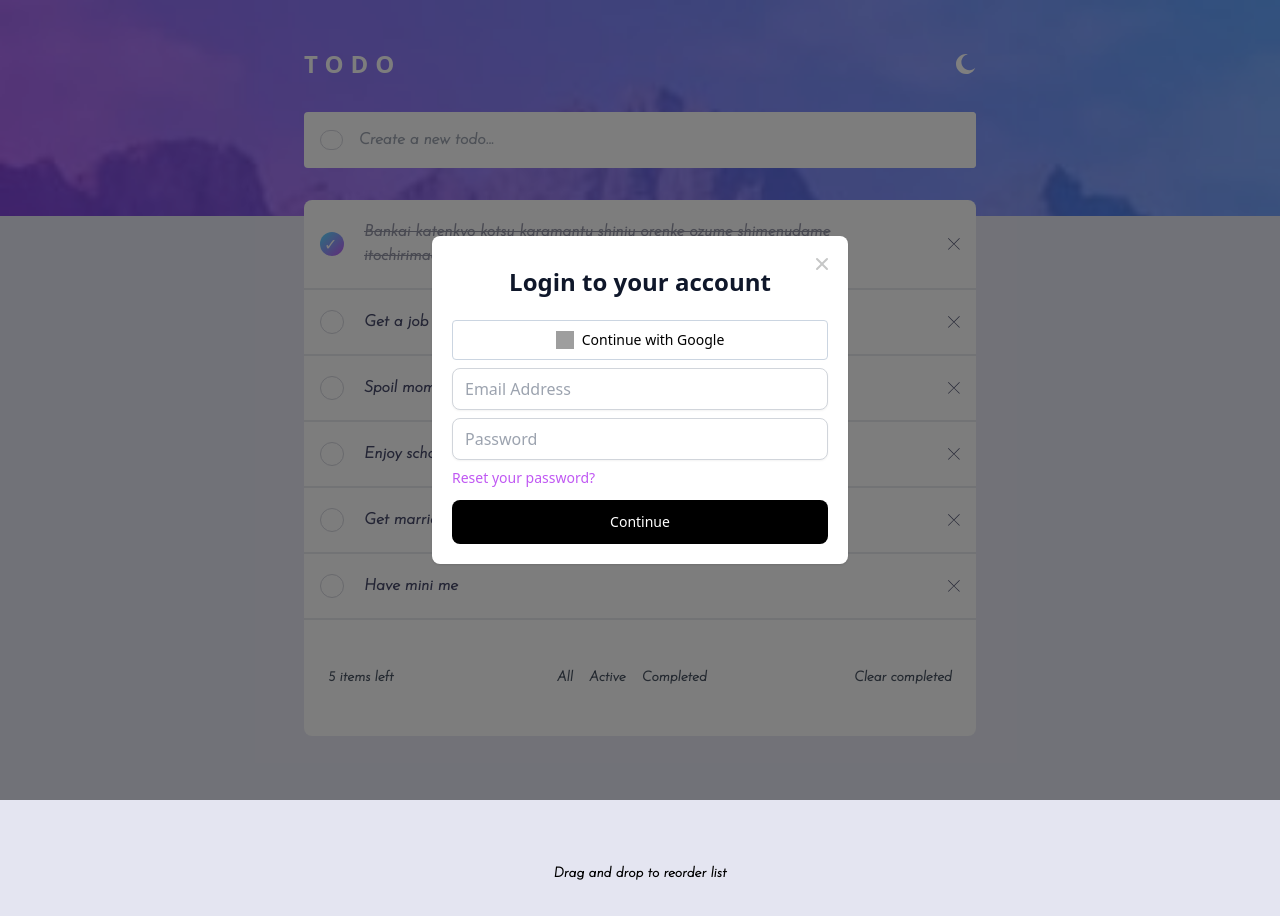
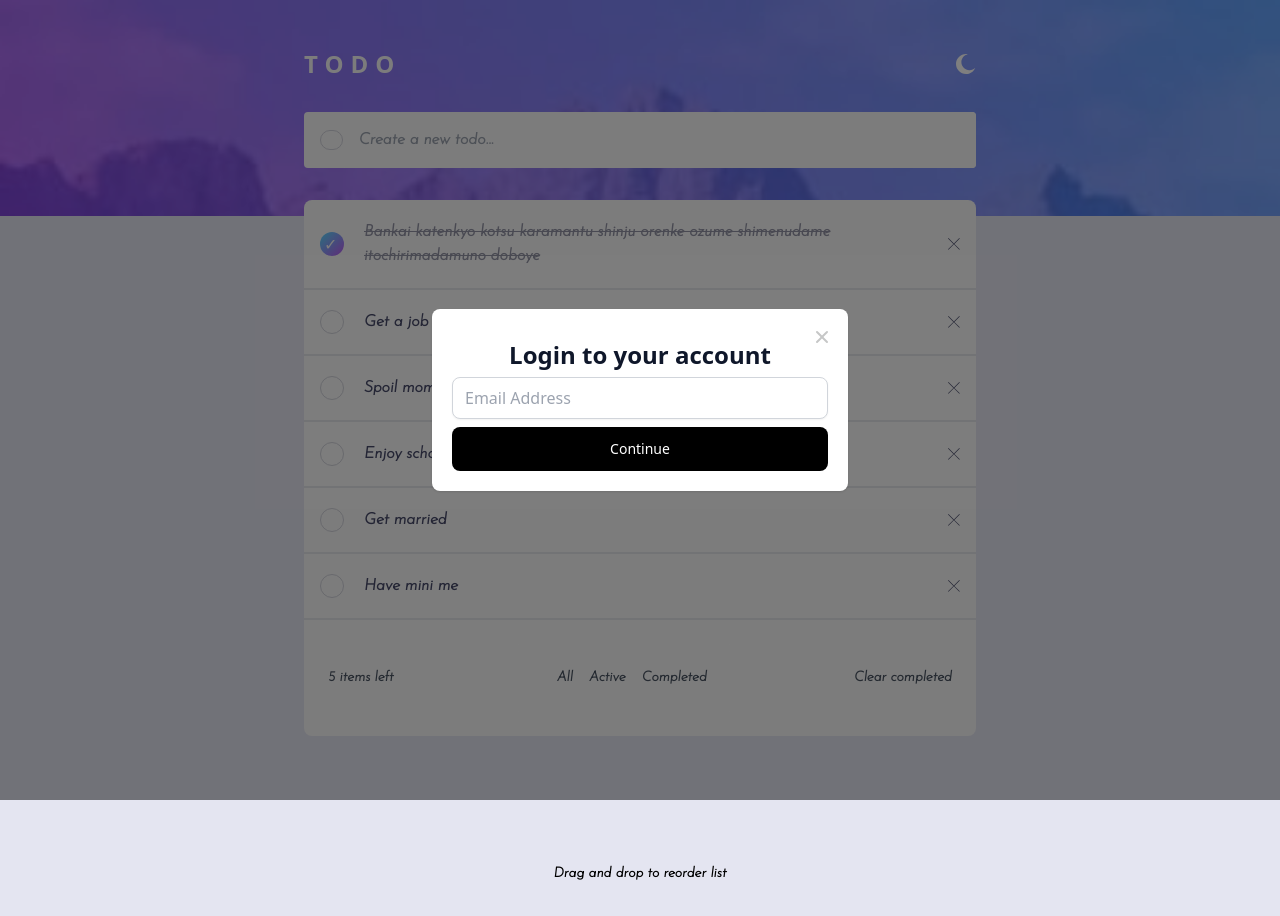
Before and after one commit to Yinkusadel/js-to-do-app, a website built with Vite: page index.html in a window 1280 px wide. Built offline with nearby package versions, Linux system fonts and the light colour scheme; grey boxes are pictures that could not be loaded.

Commit message:
refactor: modal to only use email

```diff
--- a/index.html
+++ b/index.html
@@ -52,18 +52,6 @@
               </p>
             </div>
 
-            <div class="mt-7 flex flex-col gap-2">
-              <button
-                class="inline-flex h-10 w-full items-center justify-center gap-2 rounded border border-slate-300 bg-white p-2 text-sm font-medium text-black outline-none focus:ring-2 focus:ring-[#333] focus:ring-offset-1 disabled:cursor-not-allowed disabled:opacity-60"
-              >
-                <img
-                  src="https://www.svgrepo.com/show/475656/google-color.svg"
-                  alt="Google"
-                  class="h-[18px] w-[18px]"
-                />Continue with Google
-              </button>
-            </div>
-
             <form class="w-full">
               <label for="email" class="sr-only">Email address</label>
               <input
@@ -71,25 +59,10 @@
                 type="email"
                 autocomplete="email"
                 required=""
-                class="mt-2 block w-full rounded-lg border border-gray-300 px-3 py-2 shadow-sm outline-none placeholder:text-gray-400 focus:ring-2 focus:ring-black focus:ring-offset-1"
+                class="mb-2 mt-2 block w-full rounded-lg border border-gray-300 px-3 py-2 shadow-sm outline-none placeholder:text-gray-400 focus:ring-2 focus:ring-black focus:ring-offset-1"
                 placeholder="Email Address"
                 value=""
               />
-              <label for="password" class="sr-only">Password</label>
-              <input
-                name="password"
-                type="password"
-                autocomplete="current-password"
-                required=""
-                class="mt-2 block w-full rounded-lg border border-gray-300 px-3 py-2 shadow-sm outline-none placeholder:text-gray-400 focus:ring-2 focus:ring-black focus:ring-offset-1"
-                placeholder="Password"
-                value=""
-              />
-              <p class="mb-3 mt-2 text-sm text-gray-500">
-                <a href="/forgot-password" class="text-blue-800 hover:text-blue-600"
-                  >Reset your password?</a
-                >
-              </p>
               <button
                 type="submit"
                 class="inline-flex w-full items-center justify-center rounded-lg bg-black p-2 py-3 text-sm font-medium text-white outline-none focus:ring-2 focus:ring-black focus:ring-offset-1 disabled:bg-gray-400"
```
